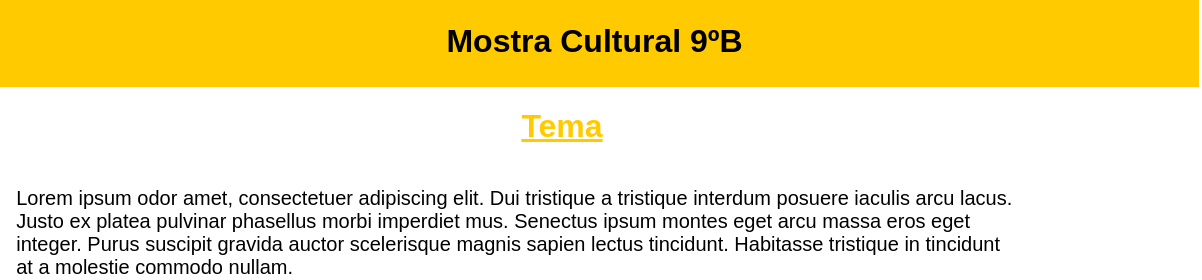
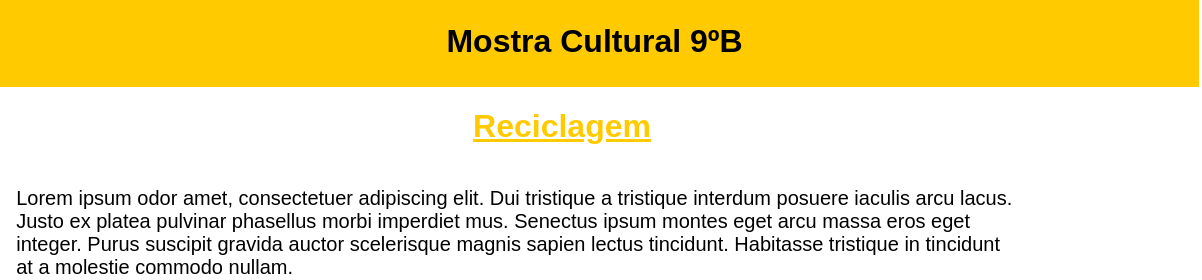
Before and after one commit to ArthurBarcelos1/MostraCultural, a plain HTML site: page index.html in a window 1280 px wide. Shown: the top 280 px of the page, 78-1280 px from the left. Drawn offline with Linux system fonts and the light colour scheme.

Commit message:
Atualizar o index.html

```diff
--- a/index.html
+++ b/index.html
@@ -15,7 +15,7 @@
     </header>
 
     <main>
-        <h1 class="MainTheme"><strong class="YellowStrong">Tema</strong></h1>
+        <h1 class="MainTheme"><strong class="YellowStrong">Reciclagem</strong></h1>
         <p class="TextP">
             Lorem ipsum odor amet, consectetuer adipiscing elit.
             Dui tristique a tristique interdum posuere iaculis arcu
```
